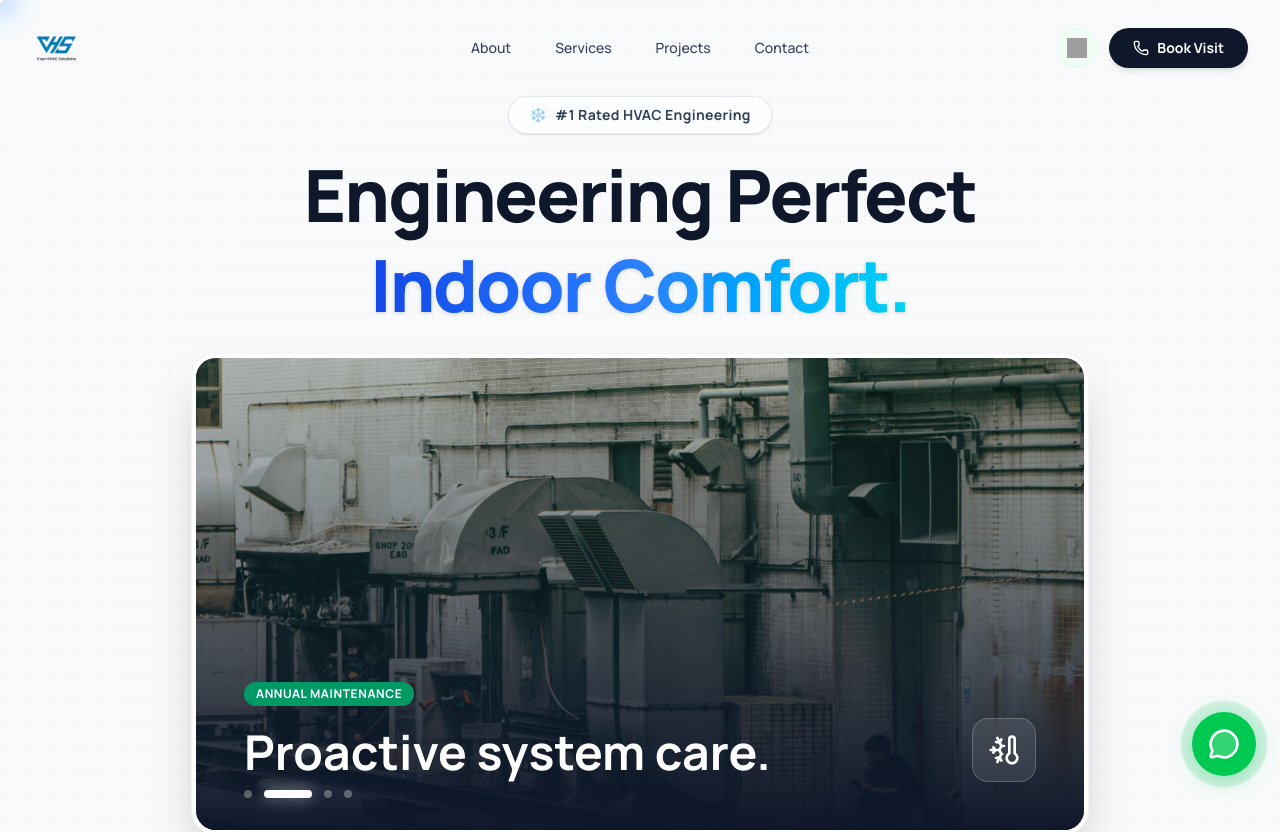
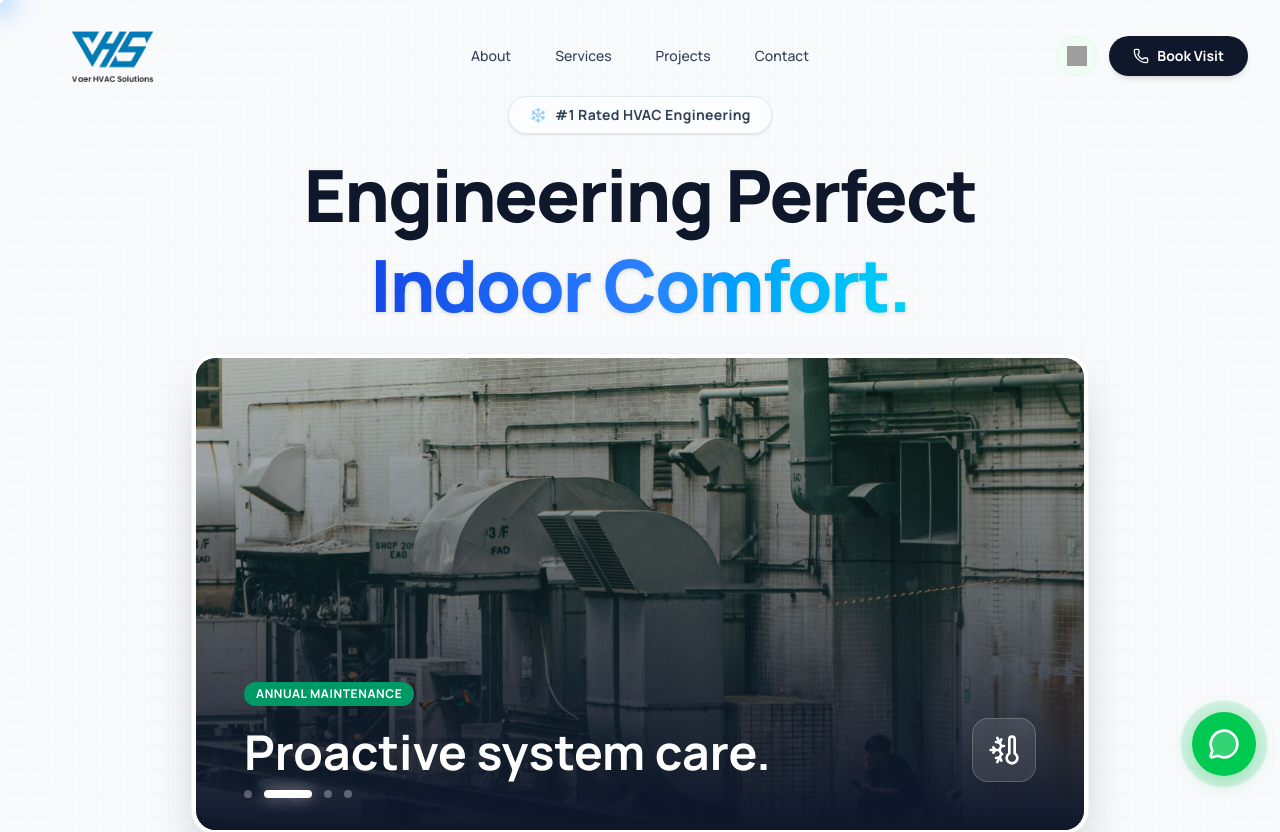
Before and after one commit to Aman241104/HVAC-web, a Next.js app: page / in a window 1280 px wide. Shown: the top 832 px of the page. Built offline with nearby package versions, Linux system fonts and the light colour scheme; grey boxes are pictures that could not be loaded.

Commit message:
style: increase navbar logo size

```diff
--- a/src/components/Navbar.tsx
+++ b/src/components/Navbar.tsx
@@ -85,8 +85,9 @@ export default function Navbar() {
 
             {/* Logo */}
             <Link href="/" className="flex items-center gap-2 group">
-              <div className="relative w-10 h-10 md:w-12 md:h-12 transition-transform duration-500 hover:scale-105">
-                <img src="/company_logo.png" alt="VAER HVAC Logo" className="w-full h-full object-contain" />
+              {/* Logo Container - Made much bigger as requested */}
+              <div className="relative w-24 h-10 md:w-40 md:h-16 transition-transform duration-500 hover:scale-105">
+                <img src="/company_logo.png" alt="VAER HVAC Logo" className="w-full h-full object-contain text-left" />
               </div>
             </Link>
 
```
